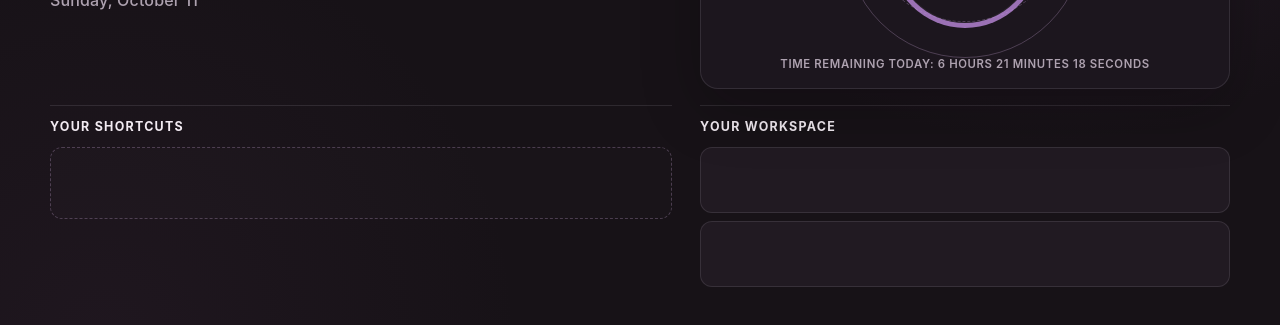
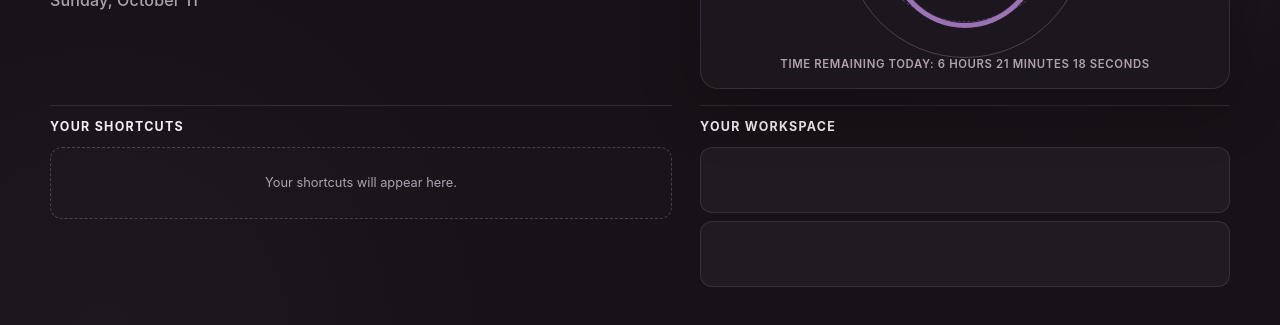
Before and after one commit to Aarjal/Nexus, a website built with Vite: page index.html in a window 1280 px wide. Shown: the part 287-612 px from the top of the page. Built offline with nearby package versions, Linux system fonts and the light colour scheme.

Commit message:
added shortcuts section with its css

```diff
--- a/index.html
+++ b/index.html
@@ -2,8 +2,6 @@
 <html lang="en">
   <head>
     <meta charset="UTF-8" />
-    <link rel="icon" type="image/svg+xml" href="/favicon.svg" />
-    <!-- <link rel="stylesheet" href="src/style.css" /> -->
     <meta name="viewport" content="width=device-width, initial-scale=1.0" />
     <title>nexus</title>
   </head>
@@ -40,7 +38,9 @@
 
       <section class="shortcuts" aria-labelledby="shortcuts-title">
         <h3 id="shortcuts-title">Your shortcuts</h3>
-        <div id="shortcut-list"></div>
+        <div id="shortcut-list">
+          <p class="empty-state">Your shortcuts will appear here.</p>
+        </div>
       </section>
 
       <section class="workspace" aria-labelledby="workspace-title">
--- a/src/style.css
+++ b/src/style.css
@@ -245,6 +245,17 @@ main {
   background: rgba(255, 255, 255, 0.012);
 }
 
+.empty-state{
+  grid-column: 1/ -1;
+  align-self: center;
+  justify-self: center;
+  margin: 0;
+  padding: 1rem;
+  color: var(--text-muted);
+  font-size: 0.8rem;
+  text-align: center;
+}
+
 #daily-task,
 #focus-timer {
   min-height: 92px;
```
